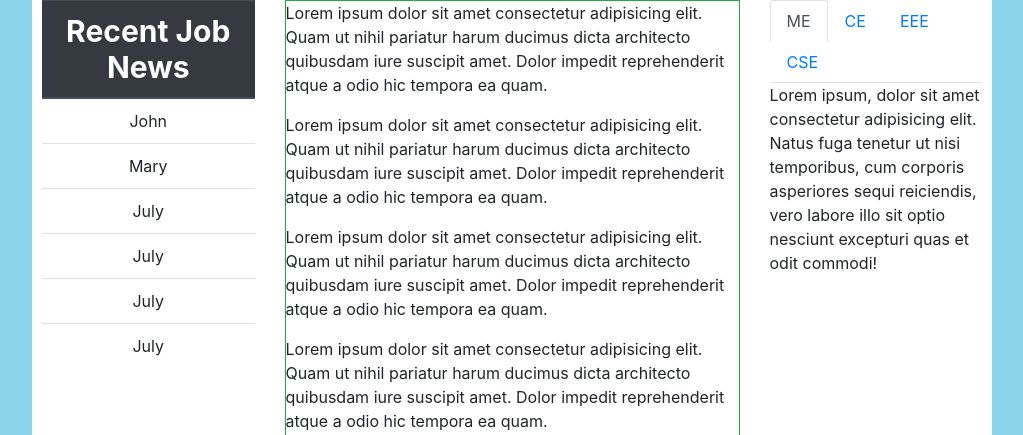
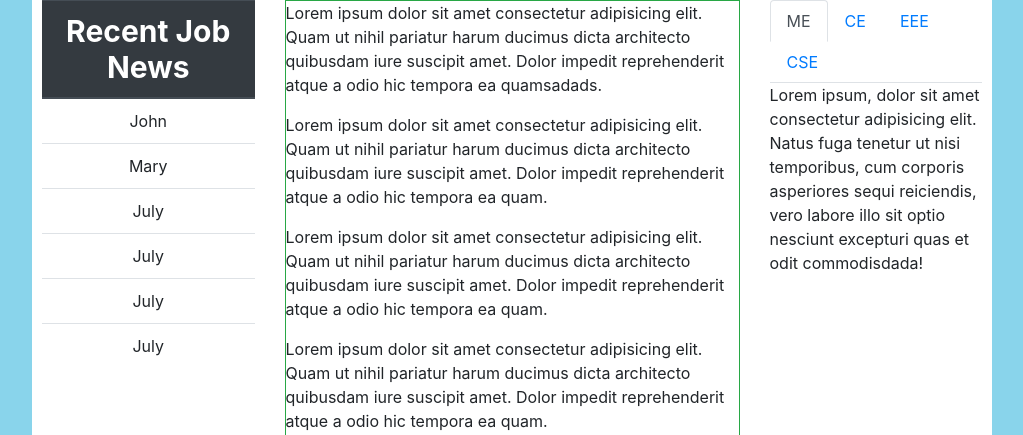
Before and after one commit to NayeemH/EngineersCafe, a PHP site: page / in a window 1280 px wide; the page is wider, and only the part inside the window is pictured. Shown: the part 200-635 px from the top of that part, without its empty margins (128-1151 px from the left). Run offline with PHP 8.4, Linux system fonts and the light colour scheme.

```diff
--- a/css/style.css
+++ b/css/style.css
@@ -13,4 +13,5 @@ body{
 
   .clearfix {
     overflow: auto;
+
   }
--- a/index.html
+++ b/index.html
@@ -141,7 +141,7 @@
                     <div class="question border border-success">
                         <p>Lorem ipsum dolor sit amet consectetur adipisicing elit. Quam ut nihil pariatur harum ducimus
                             dicta architecto quibusdam iure suscipit amet. Dolor impedit reprehenderit atque a odio hic
-                            tempora ea quam.</p>
+                            tempora ea quamsadads.</p>
                         <p>Lorem ipsum dolor sit amet consectetur adipisicing elit. Quam ut nihil pariatur harum ducimus
                             dicta architecto quibusdam iure suscipit amet. Dolor impedit reprehenderit atque a odio hic
                             tempora ea quam.</p>
@@ -207,7 +207,7 @@
                             <div class="tab-pane fade show active" id="home" role="tabpanel" aria-labelledby="home-tab">
                                 <p>Lorem ipsum, dolor sit amet consectetur adipisicing elit. Natus fuga tenetur ut nisi
                                     temporibus, cum corporis asperiores sequi reiciendis, vero labore illo sit optio
-                                    nesciunt excepturi quas et odit commodi!</p>
+                                    nesciunt excepturi quas et odit commodisdada!</p>
                             </div>
                             <div class="tab-pane fade" id="profile" role="tabpanel" aria-labelledby="profile-tab">
                                 <p>Lorem ipsum, dolor sit amet consectetur adipisicing elit. Natus fuga tenetur ut nisi
```
